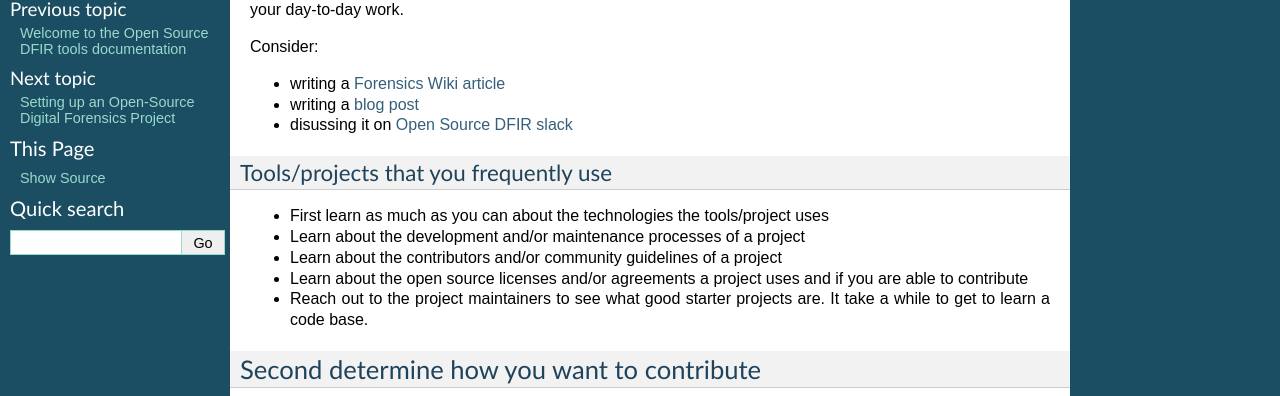
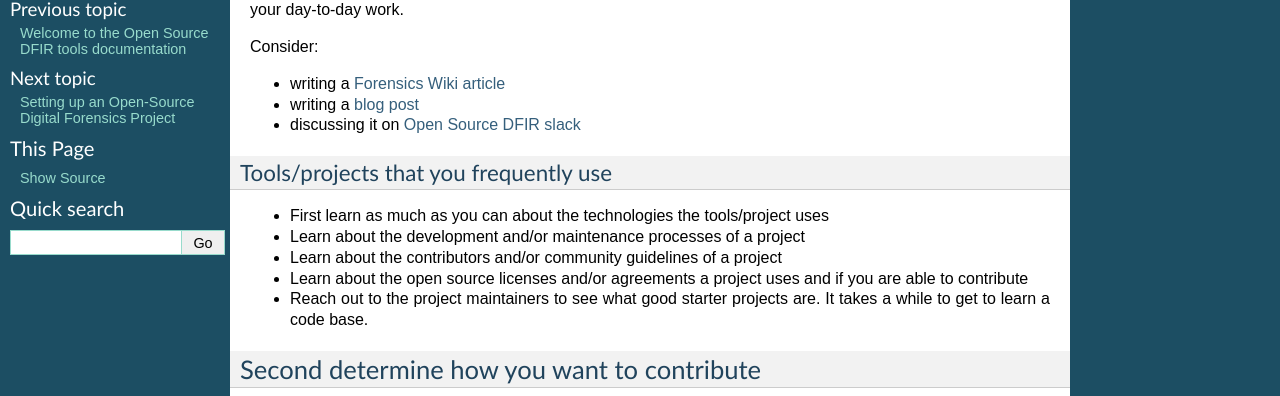
Before and after one commit to open-source-dfir/lore, a Sphinx documentation site: the page built from docs/sources/Contributing.md, in a window 1280 px wide. Shown: the part 454-850 px from the top of the page. Built offline with Sphinx 7.4.7, drawn with Linux system fonts in a browser that asks for light colours.

Commit message:
Corrected typos

```diff
--- a/docs/sources/Contributing.md
+++ b/docs/sources/Contributing.md
@@ -25,7 +25,7 @@ Consider:
 
 * writing a [Forensics Wiki article](https://forensics.wiki/community/)
 * writing a [blog post](https://osdfir.blogspot.com/)
-* disussing it on [Open Source DFIR slack](https://github.com/open-source-dfir/slack)
+* discussing it on [Open Source DFIR slack](https://github.com/open-source-dfir/slack)
 
 ### Tools/projects that you frequently use
 
@@ -34,7 +34,7 @@ Consider:
 * Learn about the contributors and/or community guidelines of a project
 * Learn about the open source licenses and/or agreements a project uses and if you are able to
   contribute
-* Reach out to the project maintainers to see what good starter projects are. It take a while to
+* Reach out to the project maintainers to see what good starter projects are. It takes a while to
   get to learn a code base.
 
 ## Second determine how you want to contribute
```
